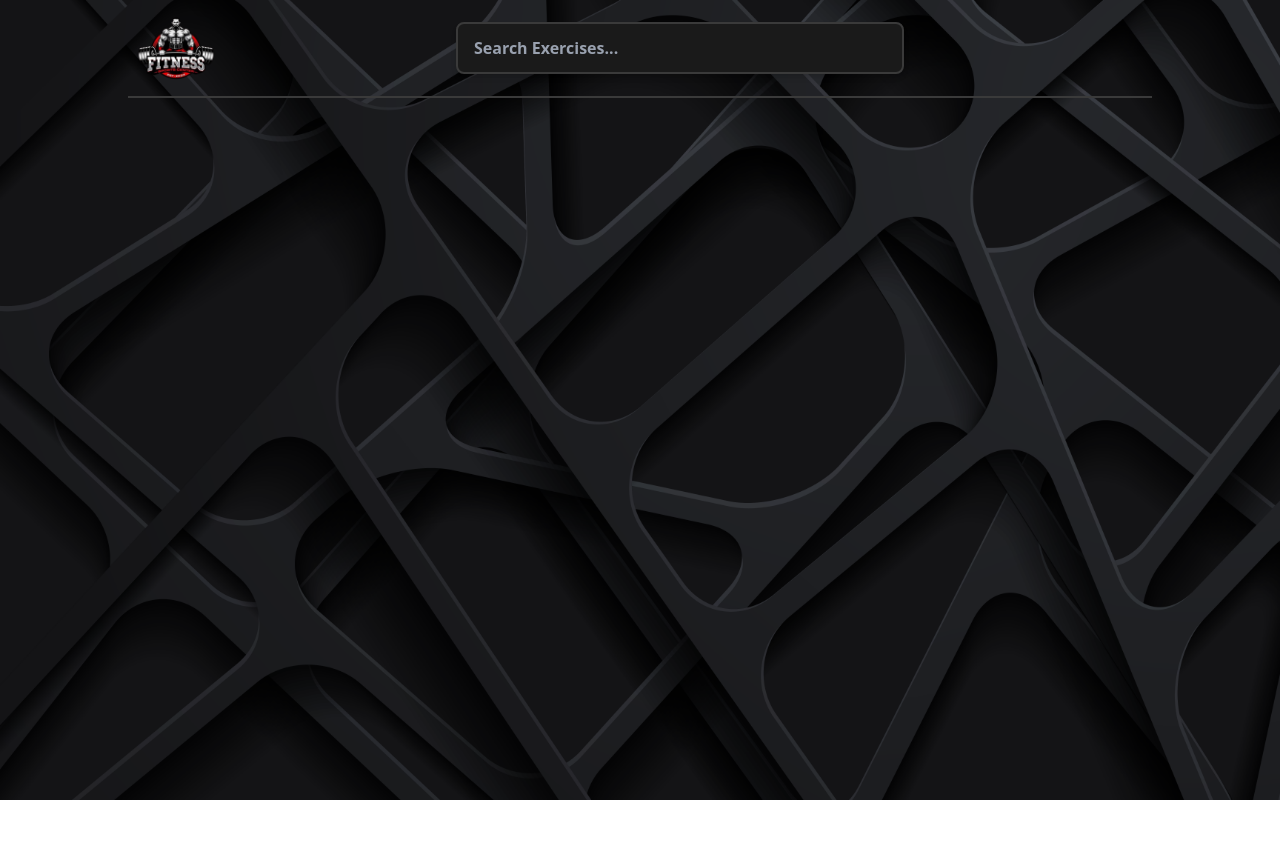
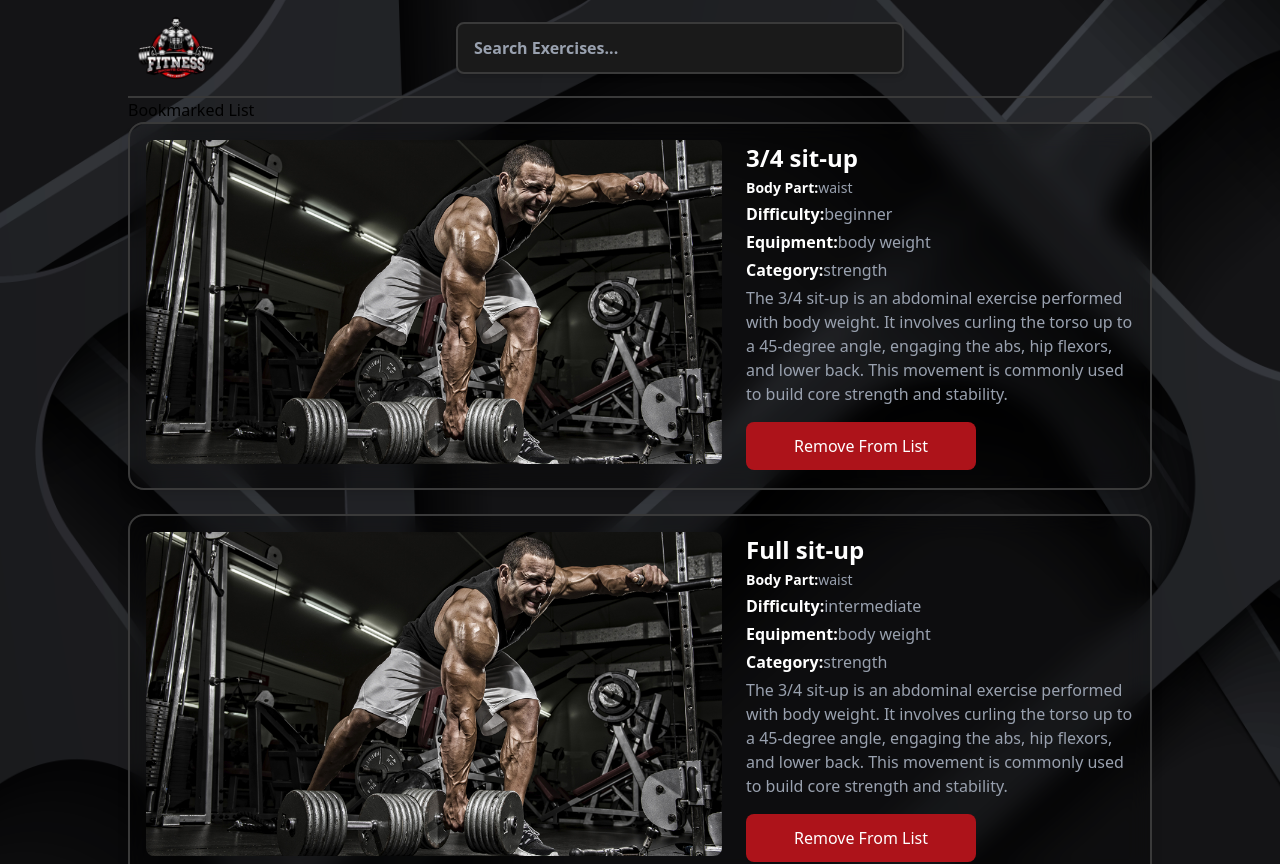
Before and after one commit to Tomo233/gym-app, a React (Vite) app: page /bookmarked in a window 1280 px wide. Shown: the top 864 px of the page. Before the commit the page ends 800 px from the top, so only its background shows below. Built offline with nearby package versions, Linux system fonts and the light colour scheme; some icons are missing.

Commit message:
Add UI for bookmarked list and card

```diff
--- /dev/null
+++ b/src/features/bookmarked/BookmarkedCard.tsx
@@ -0,0 +1,39 @@
+import firstExercise from "../../assets/exercise-1.jpg";
+import type { ExerciseType } from "../exercises/ExercisesList";
+
+function BookmarkedCard({ bookmarked }: { bookmarked: ExerciseType }) {
+  return (
+    <div className="bg-black/30 backdrop-blur-md border-2 border-[#3a3a3a] rounded-2xl p-4 shadow-lg text-white flex justify-between gap-6 items-center">
+      <img
+        src={firstExercise}
+        alt={bookmarked.name}
+        className="mb-2 w-xl object-contain rounded-lg"
+      />
+      <div>
+        <h2 className="text-2xl font-semibold mb-1">{bookmarked.name}</h2>
+        <p className="text-sm text-gray-400 mb-1">
+          <span className="font-semibold text-white">Body Part:</span>
+          {bookmarked.bodyPart}
+        </p>
+        <p className="text-md text-gray-400 mb-1">
+          <span className="font-semibold text-white">Difficulty:</span>
+          {bookmarked.difficulty}
+        </p>
+        <p className="text-md text-gray-400 mb-1">
+          <span className="font-semibold text-white">Equipment:</span>
+          {bookmarked.equipment}
+        </p>
+        <p className="text-md text-gray-400 mb-1">
+          <span className="font-semibold text-white">Category:</span>
+          {bookmarked.category}
+        </p>
+        <p className="text-md text-gray-400 mb-1">{bookmarked.description}</p>
+        <button className="bg-[#AD131A] px-12 py-3 rounded-lg font-medium cursor-pointer mt-3">
+          Remove From List
+        </button>
+      </div>
+    </div>
+  );
+}
+
+export default BookmarkedCard;
--- /dev/null
+++ b/src/features/bookmarked/BookmarkedList.tsx
@@ -0,0 +1,60 @@
+import BookmarkedCard from "./BookmarkedCard";
+
+const exerciseData = {
+  name: "3/4 sit-up",
+  bodyPart: "waist",
+  category: "strength",
+  description:
+    "The 3/4 sit-up is an abdominal exercise performed with body weight. It involves curling the torso up to a 45-degree angle, engaging the abs, hip flexors, and lower back. This movement is commonly used to build core strength and stability.",
+  difficulty: "beginner",
+  equipment: "body weight",
+};
+
+const bookmarked = [
+  {
+    ...exerciseData,
+    name: "3/4 sit-up",
+    id: 1,
+  },
+  {
+    ...exerciseData,
+    name: "Full sit-up",
+    difficulty: "intermediate",
+    id: 2,
+  },
+  {
+    ...exerciseData,
+    name: "Crunch",
+    description:
+      "A crunch is a short-range abdominal exercise focused on the upper abs.",
+    id: 3,
+  },
+  {
+    ...exerciseData,
+    name: "Leg raise",
+    equipment: "none",
+    difficulty: "beginner",
+    id: 4,
+  },
+  {
+    ...exerciseData,
+    name: "Russian twist",
+    difficulty: "advanced",
+    equipment: "medicine ball",
+    id: 5,
+  },
+];
+function BookmarkedList() {
+  return (
+    <div className="grid grid-cols-1 gap-6">
+      {bookmarked?.map((bookmarkedExercise) => (
+        <BookmarkedCard
+          key={bookmarkedExercise.id}
+          bookmarked={bookmarkedExercise}
+        />
+      ))}
+    </div>
+  );
+}
+
+export default BookmarkedList;
--- a/src/pages/BookmarkedPage.tsx
+++ b/src/pages/BookmarkedPage.tsx
@@ -1,5 +1,12 @@
+import BookmarkedList from "../features/bookmarked/BookmarkedList";
+
 function BookmarkedPage() {
-  return <div></div>;
+  return (
+    <>
+      <h1>Bookmarked List</h1>
+      <BookmarkedList />
+    </>
+  );
 }
 
 export default BookmarkedPage;
```
